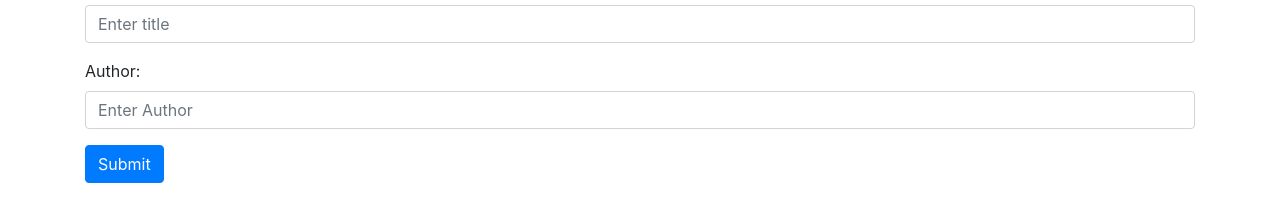
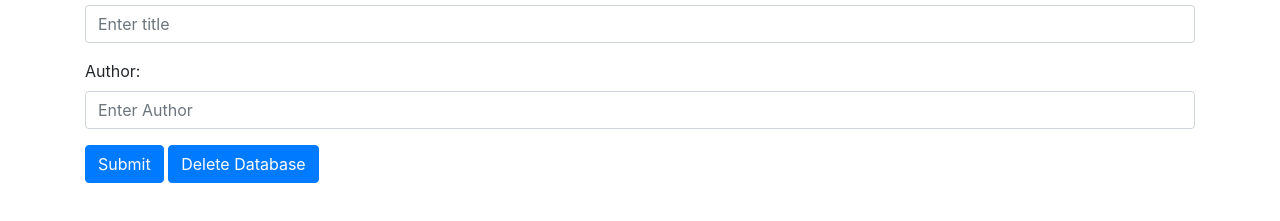
Before and after one commit to akshataw/IndexedDBExample, a plain HTML site: page index.html in a window 1280 px wide. Shown: the part 73-294 px from the top of the page. Drawn offline with nearby package versions, Linux system fonts and the light colour scheme.

Commit message:
add delete database functionality

```diff
--- a/index.html
+++ b/index.html
@@ -41,6 +41,10 @@
         <button type="submit" class="btn btn-primary" onclick="submitBlog()">
           Submit
         </button>
+
+        <button type="button" class="btn btn-primary" onclick="deleteDB()">
+          Delete Database
+        </button>
       </form>
 
       <div id="blog-list"></div>
```
